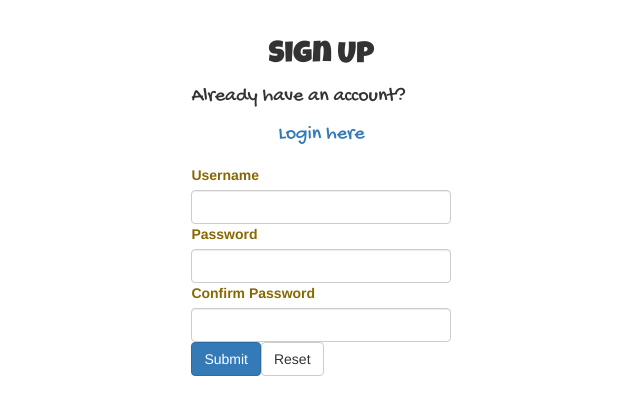
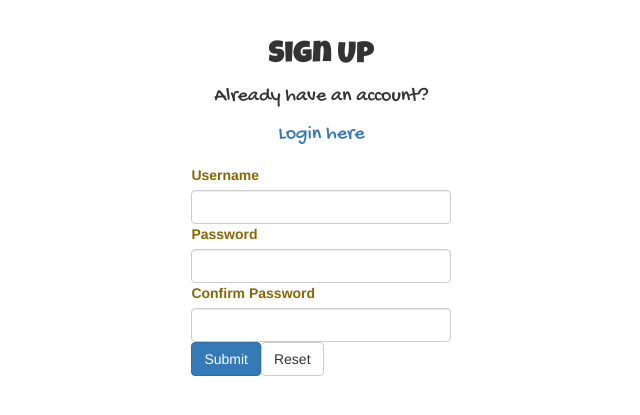
Before and after one commit to ylee100/Assignment05, a PHP site: page /signup.php in a window 1280 px wide. Shown: the part 106-521 px from the top of the page, without its empty margins (315-955 px from the left). Run offline with PHP 8.4, Linux system fonts and the light colour scheme; some libraries are stand-ins or nearby versions; some web fonts are replaced.

Commit message:
fixed a minor mistake

```diff
--- a/css/styles.css
+++ b/css/styles.css
@@ -23,6 +23,9 @@ p,a{
 }
 p{
   text-align: left;
+}
+.wrapper p{
+  text-align: center;
 }
 header{
   margin-top: 30px;
```
